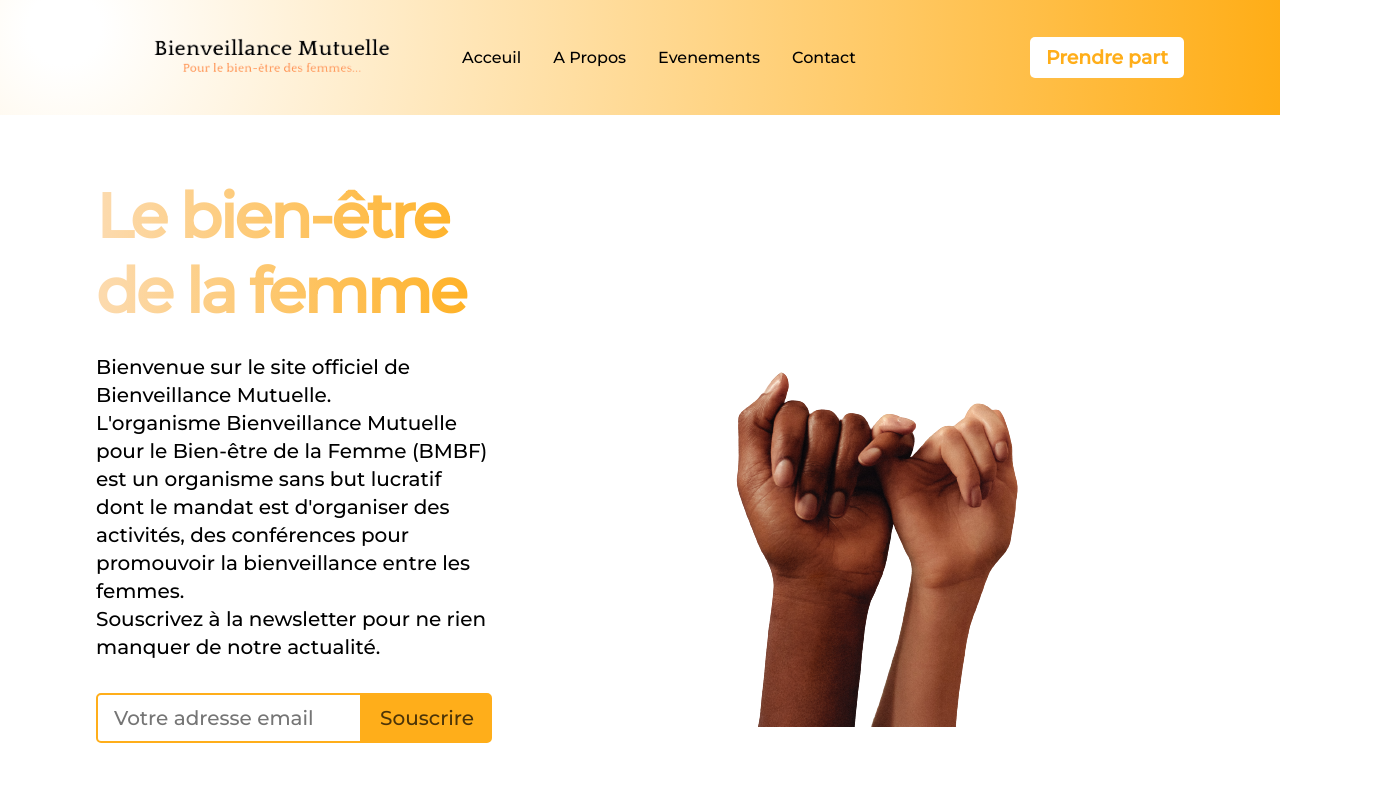
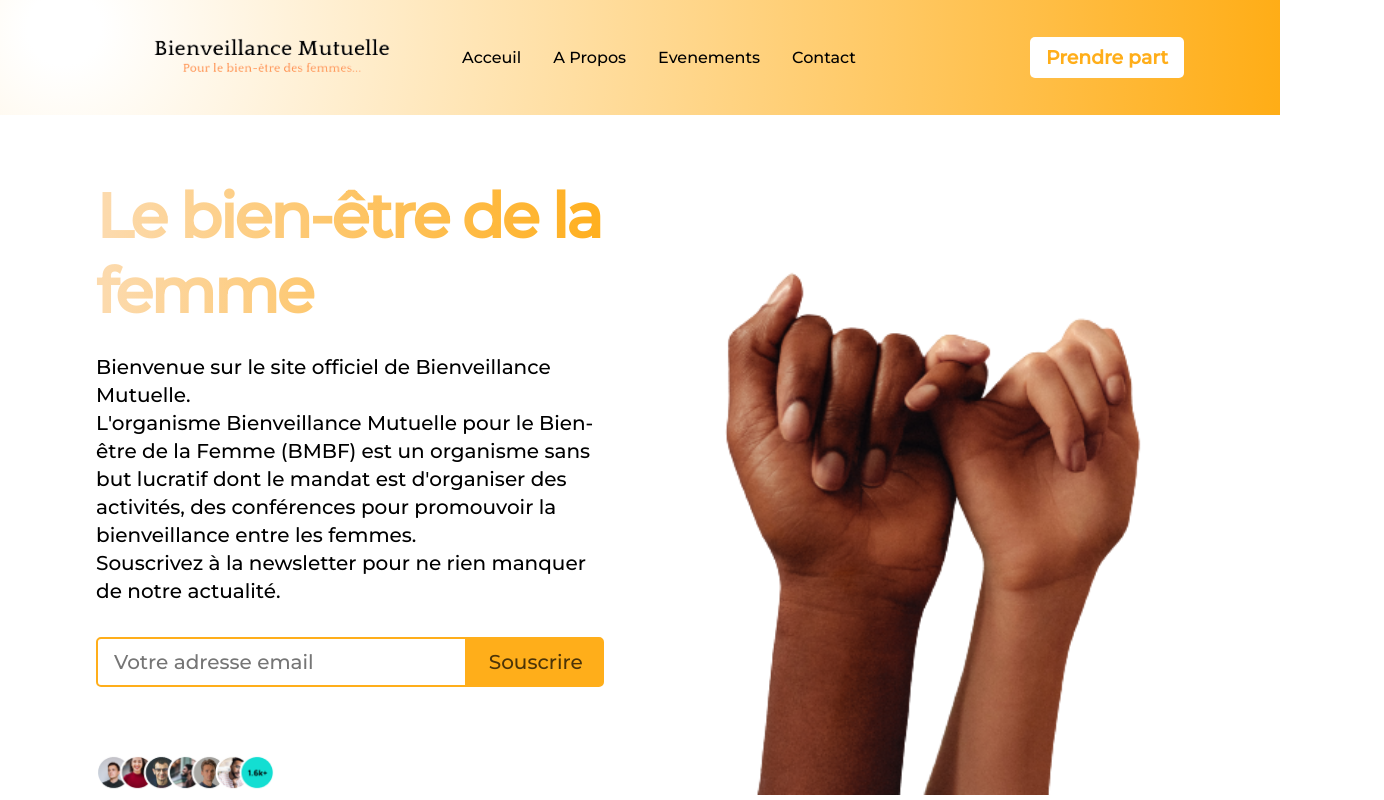
Before and after one commit to bricekk/bienveillance-mutuelle-website, a React (Create React App) app: page / in a window 1280 px wide. Shown: the top 800 px of the page, 1384 px wide, since content can reach past the window. Built offline with nearby package versions, Linux system fonts and the light colour scheme; a web font is replaced by a local one.

Commit message:
navbar css responsive

```diff
--- a/src/components/header/header.scss
+++ b/src/components/header/header.scss
@@ -4,7 +4,7 @@
 }
 
 .bvm__header-content {
-    flex: 1;
+    flex: auto;
     display: flex;
     justify-content: center;
     align-items: flex-start;
@@ -110,7 +110,7 @@
 
 .bvm__header-image img {
     width: auto;
-    height: auto;
+    height: 620px;
 }
 
 @media screen and (max-width: 1050px) {
@@ -178,3 +178,25 @@
         }
     }
 }
+
+@media screen and (max-width:1660px) and (min-width:1252px) {
+
+    .bvm__header-image {
+
+        max-width: 500px;
+        img {
+            width: auto;
+            height: 600px;
+        }
+    }
+}
+
+@media screen and (max-width:1260px) and (min-width:1050px) {
+
+    .bvm__header-image {
+        img {
+            width: auto;
+            height: 700px;
+        }
+    }
+}
```
